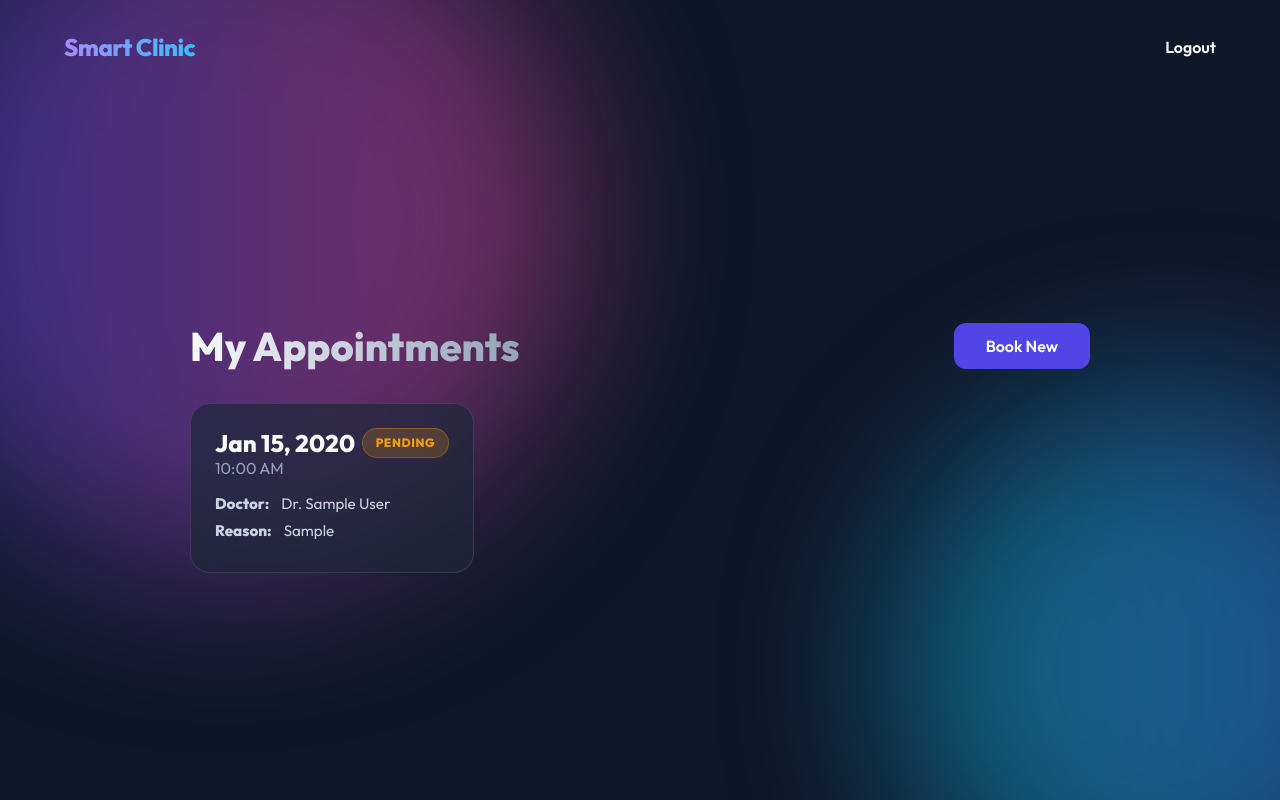
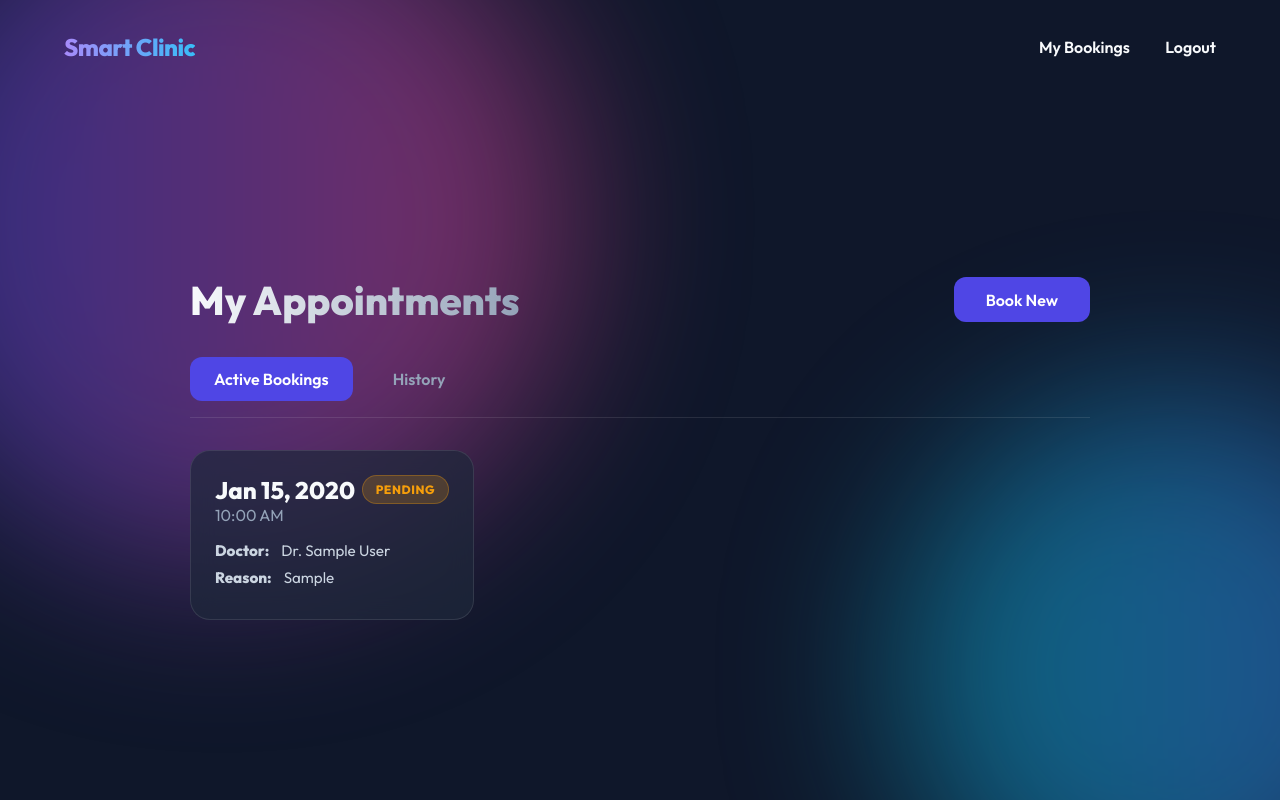
Before and after one commit to peerawattae/Smart_Clinic, a Django app: page /appointments/ in a window 1280 px wide. Run offline with Django 5.2, Linux system fonts and the light colour scheme; a user stored in the database is signed in; tables that the repository leaves empty hold one stand-in row (values such as "Sample post").

Commit message:
add new feature for complete booking

```diff
--- a/appointments/templates/appointments/appointment_list.html
+++ b/appointments/templates/appointments/appointment_list.html
@@ -120,29 +120,76 @@
     }
 </style>
 
+<style>
+    /* ... existing styles ... */
+    .tabs {
+        display: flex;
+        gap: 1rem;
+        margin-bottom: 2rem;
+        border-bottom: 1px solid var(--glass-border);
+        padding-bottom: 1rem;
+    }
+
+    .tab-btn {
+        padding: 0.75rem 1.5rem;
+        background: transparent;
+        border: none;
+        color: #94A3B8;
+        font-weight: 600;
+        cursor: pointer;
+        transition: all 0.3s ease;
+        border-radius: 12px;
+        font-size: 1rem;
+    }
+
+    .tab-btn:hover {
+        background: rgba(255, 255, 255, 0.05);
+        color: #F8FAFC;
+    }
+
+    .tab-btn.active {
+        background: var(--primary);
+        color: white;
+    }
+
+    .tab-content {
+        display: none;
+        animation: fadeIn 0.4s ease-out;
+    }
+
+    .tab-content.active {
+        display: block;
+    }
+</style>
+
 <div class="appointments-container">
     <div class="header-section">
         <h1>My Appointments</h1>
         <a href="{% url 'appointments:appointment_create' %}" class="btn">Book New</a>
     </div>
 
-    {% if appointments %}
+    <!-- Tabs Navigation -->
+    <div class="tabs">
+        <button class="tab-btn active" onclick="openTab(event, 'active')">Active Bookings</button>
+        <button class="tab-btn" onclick="openTab(event, 'history')">History</button>
+    </div>
+
+    <!-- Active Bookings Tab -->
+    <div id="active" class="tab-content active">
+        {% if active_appointments %}
             <div class="appointment-grid">
-            {% for appointment in appointments %}
+                {% for appointment in active_appointments %}
                     <a href="{% url 'appointments:appointment_detail' appointment.pk %}" class="appointment-card">
                         <div class="status-badge status-{{ appointment.status }}">
                             {{ appointment.get_status_display }}
                         </div>
-
                         <div class="date-box">
                             <div class="date">{{ appointment.date|date:"M d, Y" }}</div>
                             <div class="time">{{ appointment.time_slot|time:"g:i A" }}</div>
                         </div>
-
                         <div class="info-line">
                             <strong>Doctor:</strong> Dr. {{ appointment.doctor.get_full_name }}
                         </div>
-
                         <div class="info-line">
                             <strong>Reason:</strong> {{ appointment.reason|truncatechars:30 }}
                         </div>
@@ -151,10 +198,58 @@
             </div>
         {% else %}
             <div class="empty-state">
-            <h3>No appointments scheduled</h3>
-            <p>You haven't booked any appointments yet. Start by booking one with our expert doctors.</p>
-            <a href="{% url 'appointments:appointment_create' %}" class="btn">Book Your First Appointment</a>
+                <h3>No active appointments</h3>
+                <p>You don't have any pending or confirmed appointments at the moment.</p>
+                <a href="{% url 'appointments:appointment_create' %}" class="btn">Book New Appointment</a>
             </div>
         {% endif %}
     </div>
+
+    <!-- History Tab -->
+    <div id="history" class="tab-content">
+        {% if history_appointments %}
+            <div class="appointment-grid">
+                {% for appointment in history_appointments %}
+                    <a href="{% url 'appointments:appointment_detail' appointment.pk %}" class="appointment-card">
+                        <div class="status-badge status-{{ appointment.status }}">
+                            {{ appointment.get_status_display }}
+                        </div>
+                        <div class="date-box">
+                            <div class="date">{{ appointment.date|date:"M d, Y" }}</div>
+                            <div class="time">{{ appointment.time_slot|time:"g:i A" }}</div>
+                        </div>
+                        <div class="info-line">
+                            <strong>Doctor:</strong> Dr. {{ appointment.doctor.get_full_name }}
+                        </div>
+                        <div class="info-line">
+                            <strong>Reason:</strong> {{ appointment.reason|truncatechars:30 }}
+                        </div>
+                    </a>
+                {% endfor %}
+            </div>
+        {% else %}
+            <div class="empty-state">
+                <h3>No history available</h3>
+                <p>You haven't completed any appointments yet.</p>
+            </div>
+        {% endif %}
+    </div>
+</div>
+
+<script>
+    function openTab(evt, tabName) {
+        var i, tabContent, tabBtns;
+        tabContent = document.getElementsByClassName("tab-content");
+        for (i = 0; i < tabContent.length; i++) {
+            tabContent[i].classList.remove("active");
+        }
+        tabBtns = document.getElementsByClassName("tab-btn");
+        for (i = 0; i < tabBtns.length; i++) {
+            tabBtns[i].classList.remove("active");
+        }
+        document.getElementById(tabName).classList.add("active");
+        evt.currentTarget.classList.add("active");
+    }
+</script>
+
 {% endblock %}
--- a/appointments/views.py
+++ b/appointments/views.py
@@ -18,6 +18,18 @@ class AppointmentListView(LoginRequiredMixin, ListView):
         if user.is_superuser:
             return Appointment.objects.all()
         return Appointment.objects.none()
+
+    def get_context_data(self, **kwargs):
+        context = super().get_context_data(**kwargs)
+        all_appointments = self.get_queryset()
+        context['active_appointments'] = all_appointments.filter(
+            status__in=['pending', 'confirmed']
+        )
+        context['history_appointments'] = all_appointments.filter(
+            status__in=['completed', 'cancelled', 'no_show']
+        )
+        return context
+
 
 class AppointmentDetailView(LoginRequiredMixin, DetailView):
     model = Appointment
--- a/users/templates/users/base.html
+++ b/users/templates/users/base.html
@@ -228,7 +228,9 @@
         <a href="{% url 'home' %}" class="logo">Smart Clinic</a>
         <nav>
             {% if request.user.is_authenticated %}
+                <a href="{% url 'appointments:appointment_list' %}">My Bookings</a>
                 <a href="{% url 'logout' %}">Logout</a>
+
             {% else %}
                 <a href="{% url 'login' %}">Sign In</a>
                 <a href="{% url 'register' %}" class="btn" style="padding: 0.5rem 1.2rem; margin-left: 1rem;">Get Started</a>
```
Lines whose indentation alone changed are shown as unchanged.
